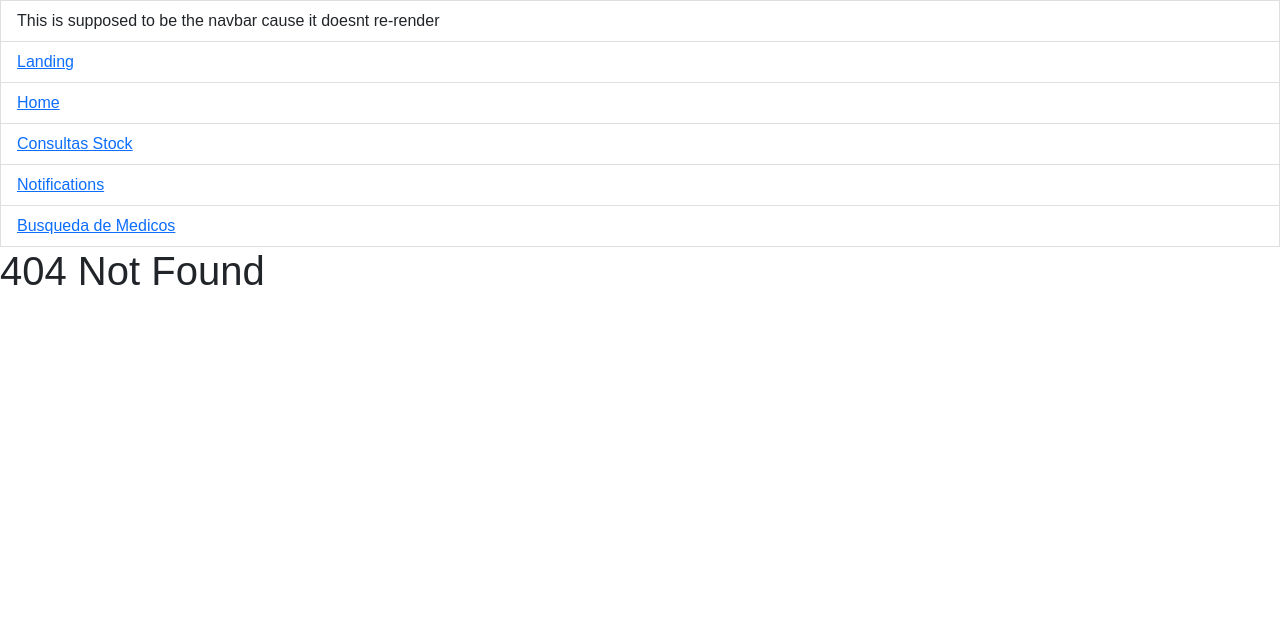
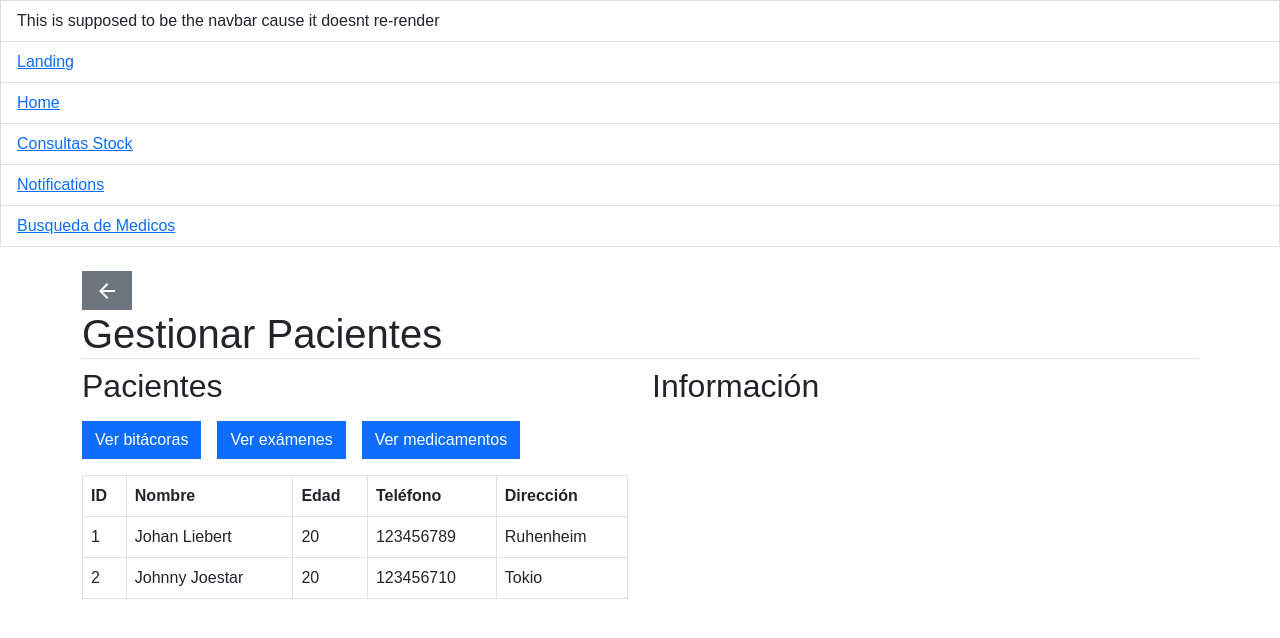
Before and after one commit to chamale-rac/CareConnect, a React (Vite) app in the folder care-connect-app/: page /home/manage-patient in a window 1280 px wide. Before the commit this address had no page. Shown: the top 638 px of the page. Built offline with nearby package versions, Linux system fonts and the light colour scheme; a web font is replaced by a local one.

Commit message:
ManagePatient fronted started

```diff
--- a/care-connect-app/index.html
+++ b/care-connect-app/index.html
@@ -5,7 +5,7 @@
         <link rel="icon" type="image/svg+xml" href="/vite.svg" />
 
         <meta name="viewport" content="width=device-width, initial-scale=1.0" />
-        <title>Vite + React</title>
+        <title>CareConnect</title>
     </head>
     <body>
         <div id="root"></div>
--- a/care-connect-app/src/App.jsx
+++ b/care-connect-app/src/App.jsx
@@ -8,6 +8,7 @@ import Doctors from "./Pages/Doctors";
 import "./App.css";
 import { NewConsultation } from "./Pages/NewConsultation/NewConsultation";
 import { NewPatient } from "./Pages//NewPatient/NewPatient";
+import ManagePatient from "./Pages/ManagePatient/ManagePatient";
 function App() {
     return (
         <>
@@ -49,6 +50,10 @@ function App() {
                     path="/home/new-consultation"
                     element={<NewConsultation />}
                 />
+                <Route
+                    path="/home/manage-patient"
+                    element={<ManagePatient />}
+                />
                 <Route path="/home/new-patient" element={<NewPatient />} />
                 <Route path="*" element={<h1>404 Not Found</h1>} />
             </Routes>
--- /dev/null
+++ b/care-connect-app/src/Components/PatientsTable.css
@@ -0,0 +1,20 @@
+.patients-table {
+    cursor: pointer;
+    pointer-events: none;
+}
+.patients-table > tbody > tr {
+    pointer-events: auto;
+    transition: 0.1s;
+}
+
+.patients-table > tbody > tr:hover {
+    background-color: rgb(219, 219, 219);
+}
+
+.patients-table > tbody > tr.selected:hover {
+    filter: none;
+}
+.patients-table > tbody > tr.selected {
+    background-color: rgb(255, 255, 255);
+    box-shadow: rgba(23, 23, 189, 0.137) 0px 7px 24px 0px;
+}
--- /dev/null
+++ b/care-connect-app/src/Components/PatientsTable.jsx
@@ -0,0 +1,46 @@
+import { React, useState } from "react";
+import { Row, Col, Container, Button, Table } from "react-bootstrap";
+import "/src/App.css";
+import "/src/Components/PatientsTable.css";
+
+export function PatientsTable({ patients, setSelectedPatient }) {
+    const [activeRow, setActiveRow] = useState(null);
+
+    const handleRowClick = (patient) => {
+        setActiveRow(patient);
+        setSelectedPatient(patient);
+    };
+
+    return (
+        <Table bordered className="patients-table">
+            <thead>
+                <tr>
+                    <th>ID</th>
+                    <th>Nombre</th>
+                    <th>Edad</th>
+                    <th>Teléfono</th>
+                    <th>Dirección</th>
+                </tr>
+            </thead>
+            <tbody>
+                {patients.map((patient) => (
+                    <tr
+                        key={patient.id}
+                        onClick={() => handleRowClick(patient)}
+                        className={
+                            activeRow && activeRow.id === patient.id
+                                ? "selected"
+                                : ""
+                        }
+                    >
+                        <td>{patient.id}</td>
+                        <td>{patient.name}</td>
+                        <td>{patient.age}</td>
+                        <td>{patient.phone}</td>
+                        <td>{patient.address}</td>
+                    </tr>
+                ))}
+            </tbody>
+        </Table>
+    );
+}
--- a/care-connect-app/src/Pages/Home.jsx
+++ b/care-connect-app/src/Pages/Home.jsx
@@ -22,16 +22,25 @@ function Home() {
         },
     ];
 
+    const currentUser = {
+        nombre: "Michio Kaku",
+        unidad: "The Care",
+        rol: "Doctor",
+        especialidad: "Cardiólogo",
+    };
+
     return (
         <>
             <CustomNavbar />
             <Stack className="m-5" direction="horizontal" gap={3}>
-                <div className="bg-light border p-2">Nombre: Michio Kaku</div>
-                <div className="bg-light border p-2">Unidad: The Care</div>
-                <div className="bg-light border p-2">Rol: Doctor</div>
-                <div className="bg-light border p-2">
-                    Especialidad: Cardiólogo
-                </div>
+                {Object.entries(currentUser).map(([k, v]) => {
+                    return (
+                        <div className="bg-light border p-2">
+                            {<b>{k.charAt(0).toUpperCase() + k.slice(1)}</b>}:{" "}
+                            {v}
+                        </div>
+                    );
+                })}
             </Stack>
             <Stack
                 className="m-5 d-flex justify-content-center"
@@ -43,6 +52,9 @@ function Home() {
                 </Link>
                 <Link className="btn btn-primary" to="new-consultation">
                     Agregar Consulta
+                </Link>
+                <Link className="btn btn-primary" to="manage-patient">
+                    Gestionar Pacientes
                 </Link>
             </Stack>
             <InputGroup className="mb-3 w-50 mx-auto">
--- /dev/null
+++ b/care-connect-app/src/Pages/ManagePatient/ManagePatient.css
@@ -0,0 +1,4 @@
+PatientsTable {
+    margin-top: 20px;
+    margin-bottom: 20px;
+}
--- /dev/null
+++ b/care-connect-app/src/Pages/ManagePatient/ManagePatient.jsx
@@ -0,0 +1,64 @@
+import { React, useState } from "react";
+import { useNavigate } from "react-router-dom";
+import { Row, Col, Container, Button, Table } from "react-bootstrap";
+import { PatientsTable } from "../../Components/PatientsTable";
+import ArrowBackIcon from "@mui/icons-material/ArrowBack";
+import "/src/App.css";
+import "./ManagePatient.css";
+
+export default function ManagePatient() {
+    const navigate = useNavigate();
+    const handleBackClick = () => {
+        navigate("/home");
+    };
+
+    const [selectedPatient, setSelectedPatient] = useState(null);
+    const [infoSelected, setInfoSelected] = useState();
+
+    console.log(selectedPatient);
+
+    const patients = [
+        {
+            id: 1,
+            name: "Johan Liebert",
+            age: 20,
+            phone: 123456789,
+            address: "Ruhenheim",
+        },
+        {
+            id: 2,
+            name: "Johnny Joestar",
+            age: 20,
+            phone: 123456710,
+            address: "Tokio",
+        },
+    ];
+
+    return (
+        <>
+            <Container className="mt-4">
+                <Button variant="secondary " onClick={handleBackClick}>
+                    <ArrowBackIcon />
+                </Button>
+                <h1 className="border-bottom">Gestionar Pacientes</h1>
+                <Row>
+                    <Col>
+                        <h2>Pacientes</h2>
+                        <div className="d-flex gap-3 my-3">
+                            <Button>Ver bitácoras</Button>
+                            <Button>Ver exámenes</Button>
+                            <Button>Ver medicamentos</Button>
+                        </div>
+                        <PatientsTable
+                            patients={patients}
+                            setSelectedPatient={setSelectedPatient}
+                        />
+                    </Col>
+                    <Col>
+                        <h2>Información</h2>
+                    </Col>
+                </Row>
+            </Container>
+        </>
+    );
+}
--- a/care-connect-app/src/Pages/NewConsultation/NewConsultation.css
+++ b/care-connect-app/src/Pages/NewConsultation/NewConsultation.css
@@ -9,3 +9,18 @@
     font-size: medium;
     font-weight: 400;
 }
+
+.consultation-bg {
+    background-color: hsl(0, 26%, 96%);
+    padding: 1rem;
+}
+
+.new-consultation {
+    background-color: hsl(0, 0%, 100%);
+    box-shadow: rgba(0, 0, 0, 0.1) 0px 4px 6px -1px,
+        rgba(0, 0, 0, 0.06) 0px 2px 4px -1px;
+}
+
+.a {
+    font-weight: 500;
+}
--- a/care-connect-app/src/Pages/NewConsultation/NewConsultation.jsx
+++ b/care-connect-app/src/Pages/NewConsultation/NewConsultation.jsx
@@ -52,9 +52,14 @@ export function NewConsultation() {
     return (
         <>
             <CustomNavbar />
-            <Container className="patient-container mt-4">
+            <div className="consultation-bg">
+                <Container className="new-consultation patient-container ">
                     <Form>
-                    <Button variant="secondary " onClick={handleBackClick}>
+                        <Button
+                            variant="secondary "
+                            className="mt-3"
+                            onClick={handleBackClick}
+                        >
                             <ArrowBackIcon />
                         </Button>
 
@@ -208,7 +213,7 @@ export function NewConsultation() {
                         </div>
 
                         <FormGroup
-                        className="mb-3 mt-3 d-flex justify-content-center"
+                            className="mt-3 pb-3 d-flex justify-content-end"
                             controlId="submit"
                         >
                             <Button variant="primary" type="submit">
@@ -217,6 +222,7 @@ export function NewConsultation() {
                         </FormGroup>
                     </Form>
                 </Container>
+            </div>
         </>
     );
 }
```
Lines whose indentation alone changed are shown as unchanged.
